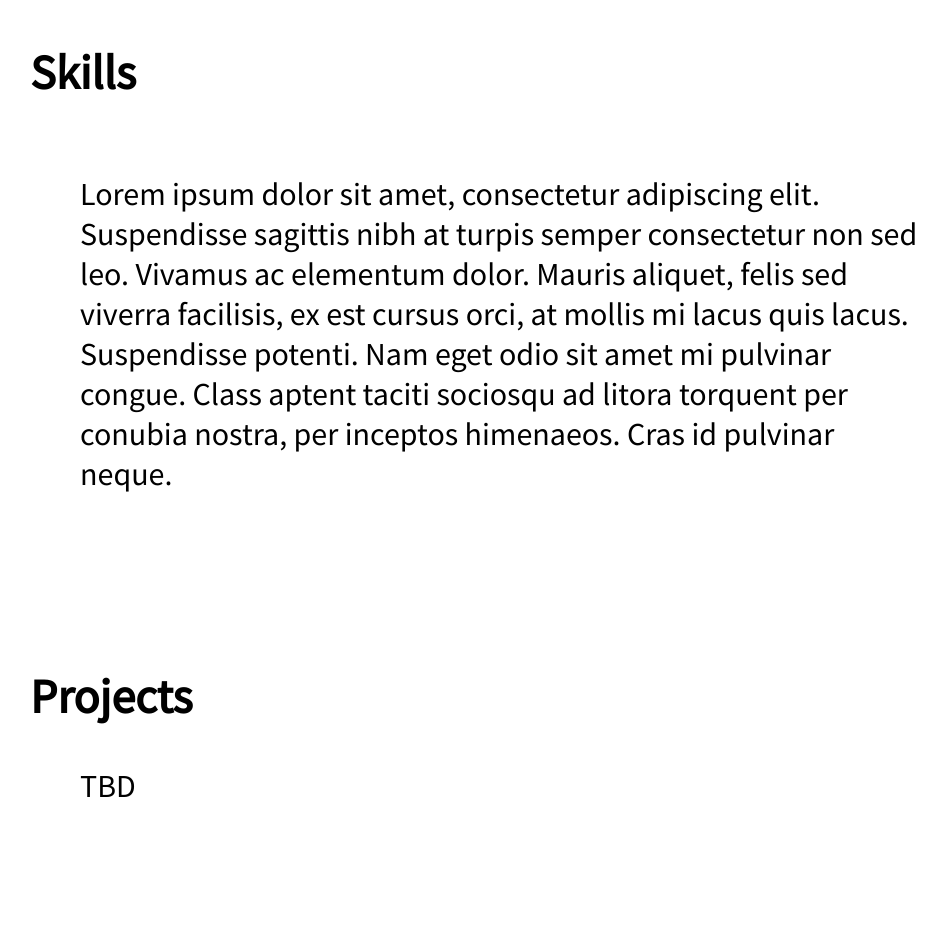
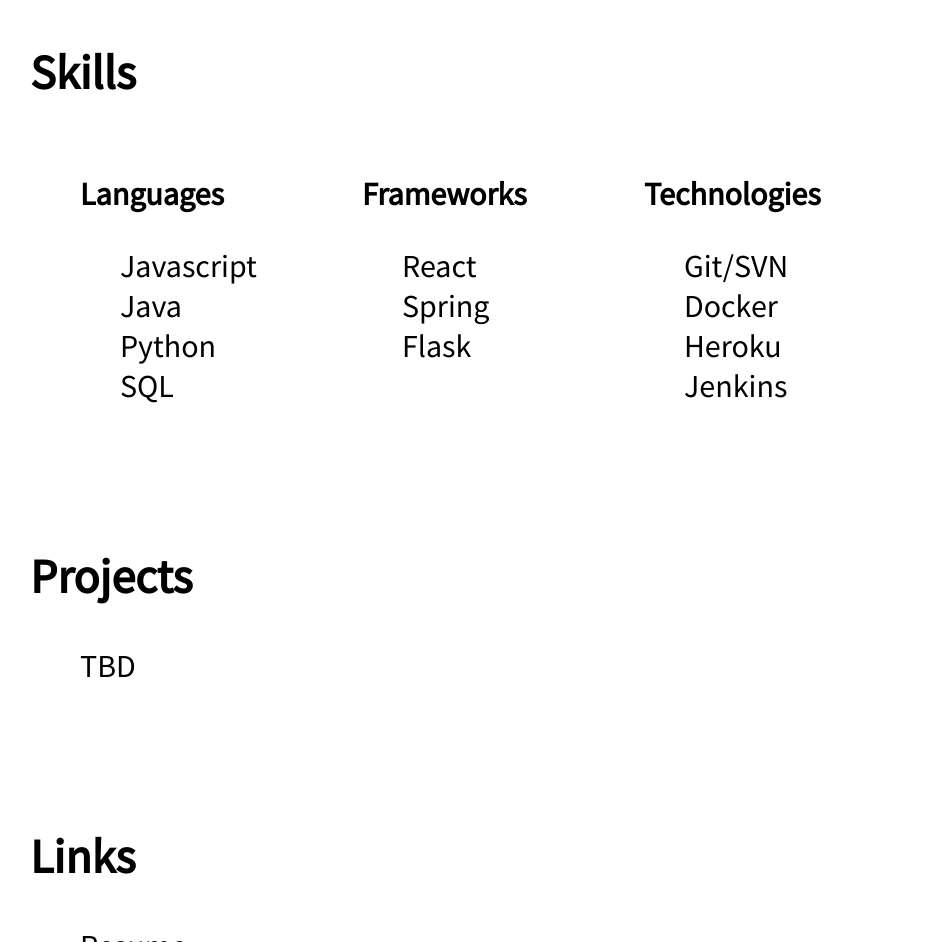
Before and after one commit to FDWraith/fdwraith.github.io, a plain HTML site: page index.html in a window 1280 px wide. Shown: the part 2162-3104 px from the top of the page, without its empty margins (162-1108 px from the left). Drawn offline with Linux system fonts and the light colour scheme.

Commit message:
more info

```diff
--- a/index.html
+++ b/index.html
@@ -88,14 +88,32 @@
                 <h2>Skills</h2>
             </div>
             <div class="section-body">
-                <p>
-                    Lorem ipsum dolor sit amet, consectetur adipiscing elit.
-                    Suspendisse sagittis nibh at turpis semper consectetur non sed leo.
-                    Vivamus ac elementum dolor. Mauris aliquet, felis sed viverra facilisis,
-                    ex est cursus orci, at mollis mi lacus quis lacus. Suspendisse potenti.
-                    Nam eget odio sit amet mi pulvinar congue. Class aptent taciti sociosqu
-                    ad litora torquent per conubia nostra, per inceptos himenaeos. Cras id pulvinar neque.
-                </p>
+                <div id="languages">
+                    <h4>Languages</h4>
+                    <ul>
+                        <li>Javascript</li>
+                        <li>Java</li>
+                        <li>Python</li>
+                        <li>SQL</li>
+                    </ul>
+                </div>
+                <div id="frameworks">
+                    <h4>Frameworks</h4>
+                    <ul>
+                        <li>React</li>
+                        <li>Spring</li>
+                        <li>Flask</li>
+                     </ul>
+                </div>
+                <div id="technologies">
+                    <h4>Technologies</h4>
+                    <ul>
+                        <li>Git/SVN</li>
+                        <li>Docker</li>
+                        <li>Heroku</li>
+                        <li>Jenkins</li>
+                    </ul>
+                </div>
             </div>
         </div>
         <!-- Projects Section-->
--- a/static/css/main.css
+++ b/static/css/main.css
@@ -9,6 +9,15 @@ body {
 a {
     text-decoration: none;
     color: black;
+}
+
+ul {
+    list-style: none;
+    margin: 0;
+}
+
+h4 {
+    margin: 1em 0;
 }
 
 #body {
@@ -95,8 +104,6 @@ a {
 }
 
 .timeline {
-    list-style: none;
-    margin: 0;
     padding: 0;
 }
 
@@ -122,6 +129,15 @@ a {
     text-align: right;
 }
 
+#skills .section-body {
+    display: flex;
+    flex-direction: row;
+}
+
+#skills .section-body > div {
+    flex: 1;
+}
+
 @media screen and (max-width: 992px) {
     .profile {
         flex-direction: column;
```
